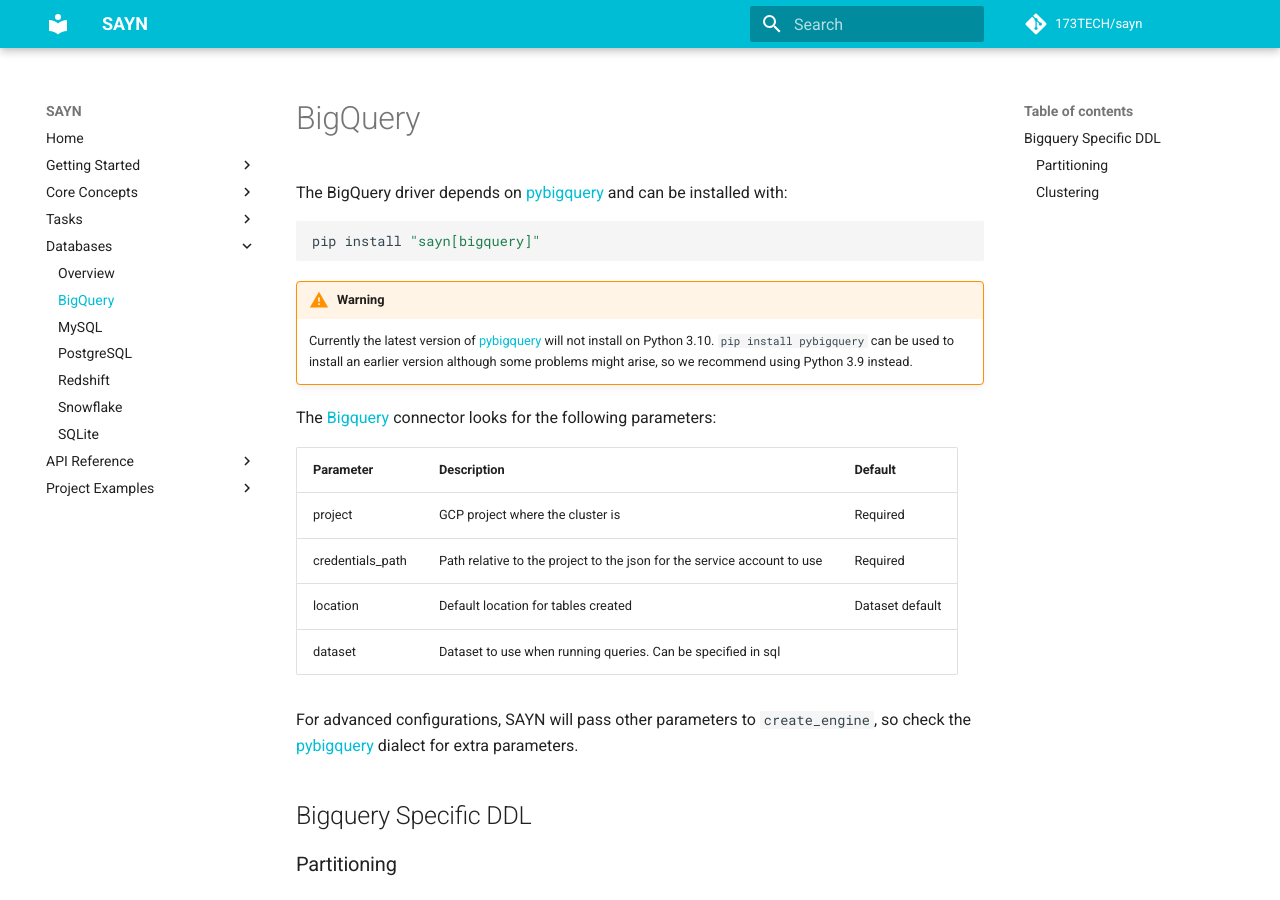
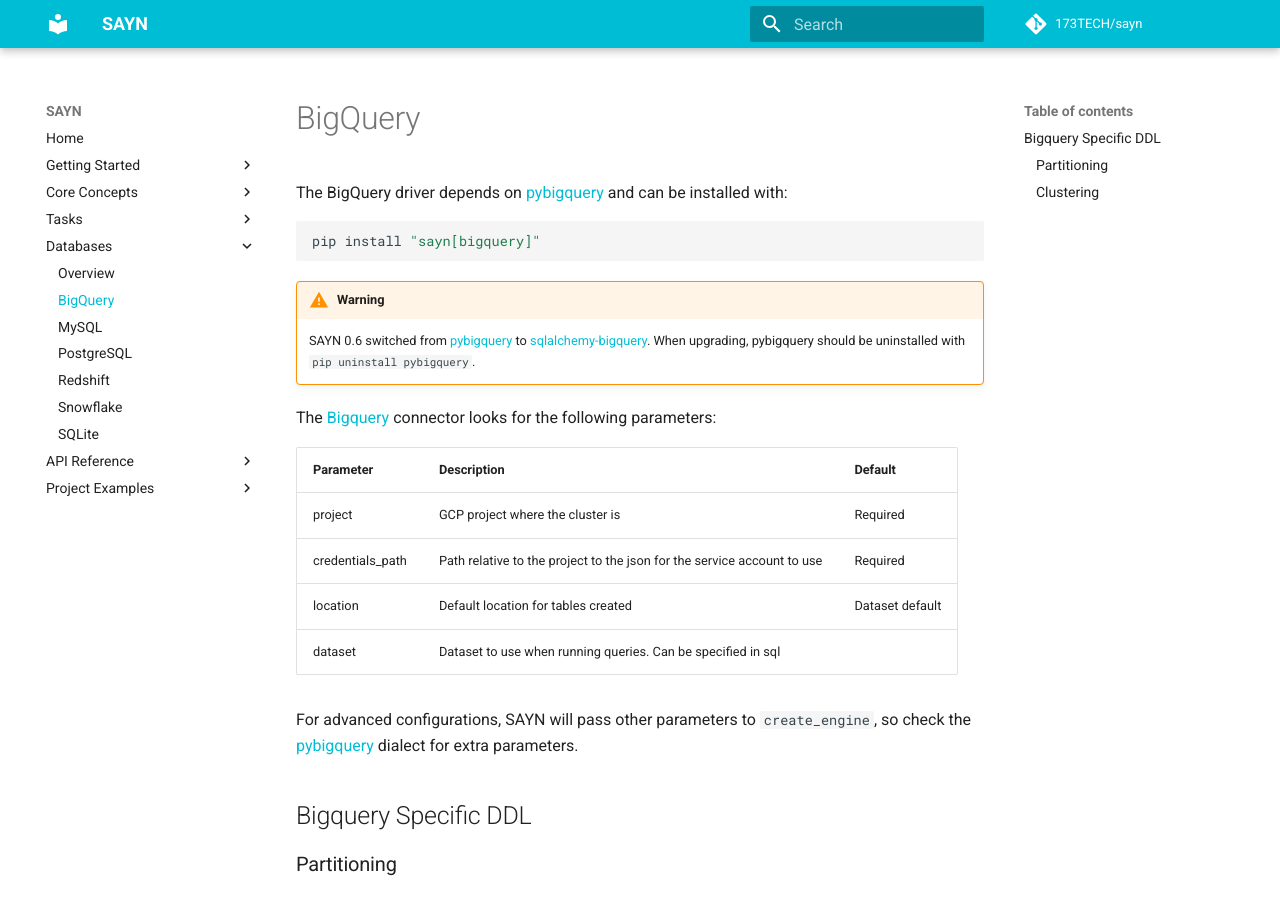
Before and after one commit to 173TECH/sayn, an MkDocs documentation site: the page built from docs/databases/bigquery.md, in a window 1280 px wide and 900 px high. Built offline with MkDocs 1.6.1 and Material for MkDocs 9.7.7, drawn with Linux system fonts in a browser that asks for light colours; comment, search, counter and statistics services are not loaded.

````diff
--- a/docs/databases/bigquery.md
+++ b/docs/databases/bigquery.md
@@ -8,9 +8,9 @@ pip install "sayn[bigquery]"
 ```
 
 !!! warning
-    Currently the latest version of [pybigquery](https://github.com/mxmzdlv/pybigquery){target="\_blank"}
-    will not install on Python 3.10. `pip install pybigquery` can be used to install an earlier version
-    although some problems might arise, so we recommend using Python 3.9 instead.
+    SAYN 0.6 switched from [pybigquery](https://github.com/mxmzdlv/pybigquery){target="\_blank"} to
+    [sqlalchemy-bigquery](https://github.com/googleapis/python-bigquery-sqlalchemy). When upgrading, pybigquery
+    should be uninstalled with `pip uninstall pybigquery`.
 
 
 The [Bigquery](https://cloud.google.com/bigquery){target="\_blank"} connector looks for the following parameters:
--- a/pyproject.toml
+++ b/pyproject.toml
@@ -1,6 +1,6 @@
 [tool.poetry]
 name = "sayn"
-version = "0.5.13"
+version = "0.6.0"
 description = "Data-modelling and processing framework for automating Python and SQL tasks"
 authors = ["Robin Watteaux <robin@173tech.com>", "Adrian Macias <adrian@173tech.com>"]
 license = "Apache-2.0"
@@ -39,7 +39,7 @@ graphviz = ["graphviz"]
 postgresql = ["psycopg2"]
 snowflake = ["snowflake-connector-python", "snowflake-sqlalchemy"]
 mysql = ["pymysql"]
-bigquery = ["pybigquery", "google-cloud-bigquery-storage", "pyarrow"]
+bigquery = ["sqlalchemy-bigquery", "google-cloud-bigquery-storage", "pyarrow"]
 
 [tool.poetry.scripts]
 sayn = "sayn.cli:cli"
--- a/sayn/__init__.py
+++ b/sayn/__init__.py
@@ -5,7 +5,7 @@
 # except:
 #     pass
 
-__version__ = "0.5.13"
+__version__ = "0.6.0"
 
 
 from .tasks.python import PythonTask, task
````
Also changed, not shown: CHANGELOG.md (+17 -0 lines).
